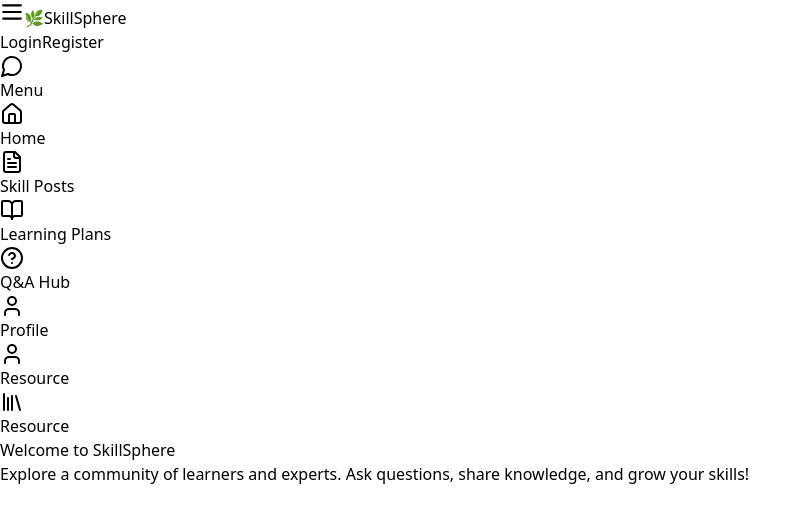
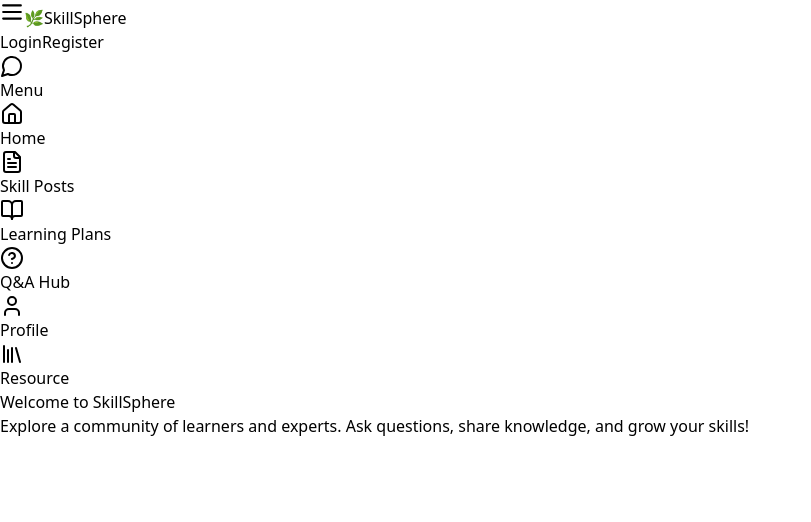
Before and after one commit to manamendraJN/SkillSphere, a React (Vite) app in the folder frontend/: page / in a window 1280 px wide. Shown: the top 522 px of the page, without its empty margins (0-811 px from the left). Built offline with nearby package versions, Linux system fonts and the light colour scheme.

Commit message:
add resource route in header

```diff
--- a/frontend/src/components/Header.jsx
+++ b/frontend/src/components/Header.jsx
@@ -24,8 +24,6 @@ const Header = memo(() => {
     { name: 'Learning Plans', icon: <BookOpen className="w-5 h-5 mr-2 text-indigo-600" />, activeIcon: <BookOpen className="w-5 h-5 mr-2 text-indigo-800" />, path: 'learning-plans' },
     { name: 'Q&A Hub', icon: <HelpCircle className="w-5 h-5 mr-2 text-indigo-600" />, activeIcon: <HelpCircle className="w-5 h-5 mr-2 text-indigo-800" />, path: 'q&a-form' },
     { name: 'Profile', icon: <User className="w-5 h-5 mr-2 text-indigo-600" />, activeIcon: <User className="w-5 h-5 mr-2 text-indigo-800" />, path: 'profile' },
-    { name: 'Resource', icon: <User className="w-5 h-5 mr-2 text-indigo-600" />, activeIcon: <User className="w-5 h-5 mr-2 text-indigo-800" />, path: 'resourceLibrary' },
-
     { name: 'Resource', icon: <Library className="w-5 h-5 mr-2 text-indigo-600" />, activeIcon: <Library className="w-5 h-5 mr-2 text-indigo-800" />, path: 'resourceLibrary' },
   ];
 
```
